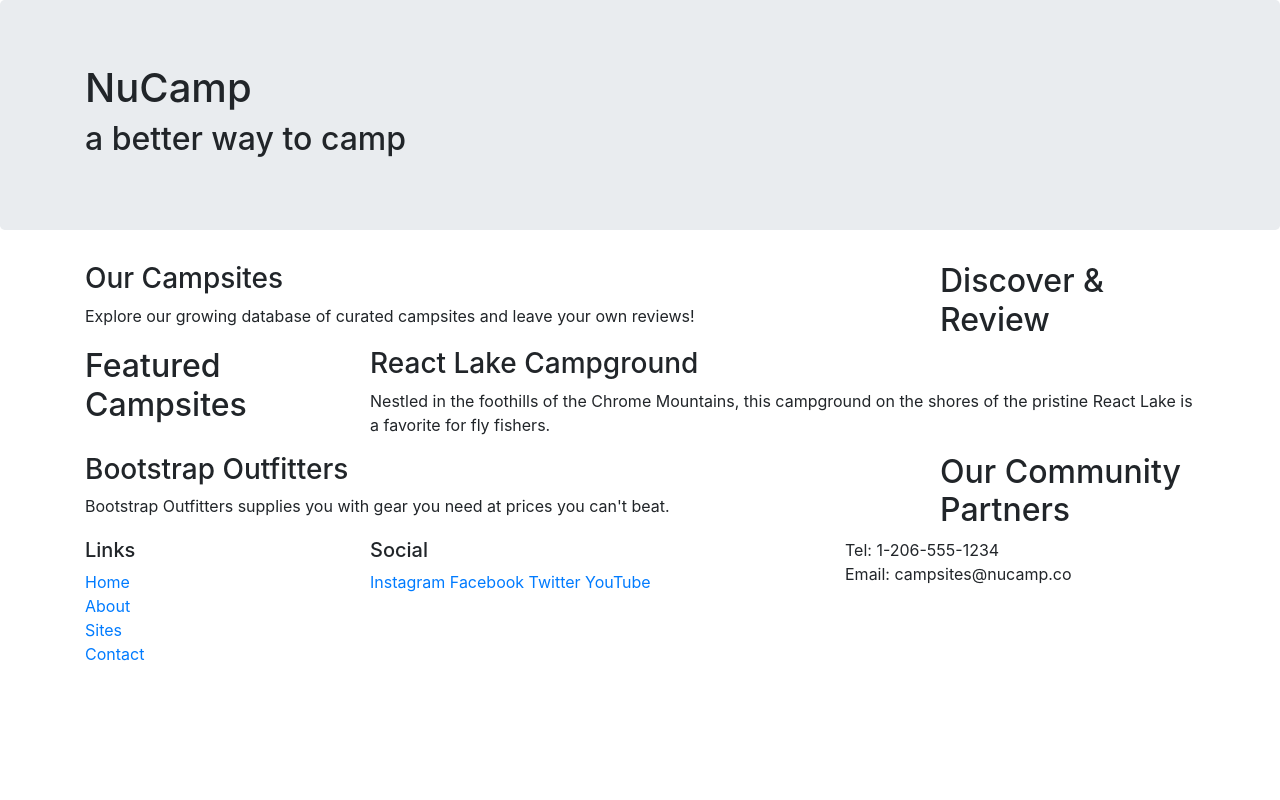
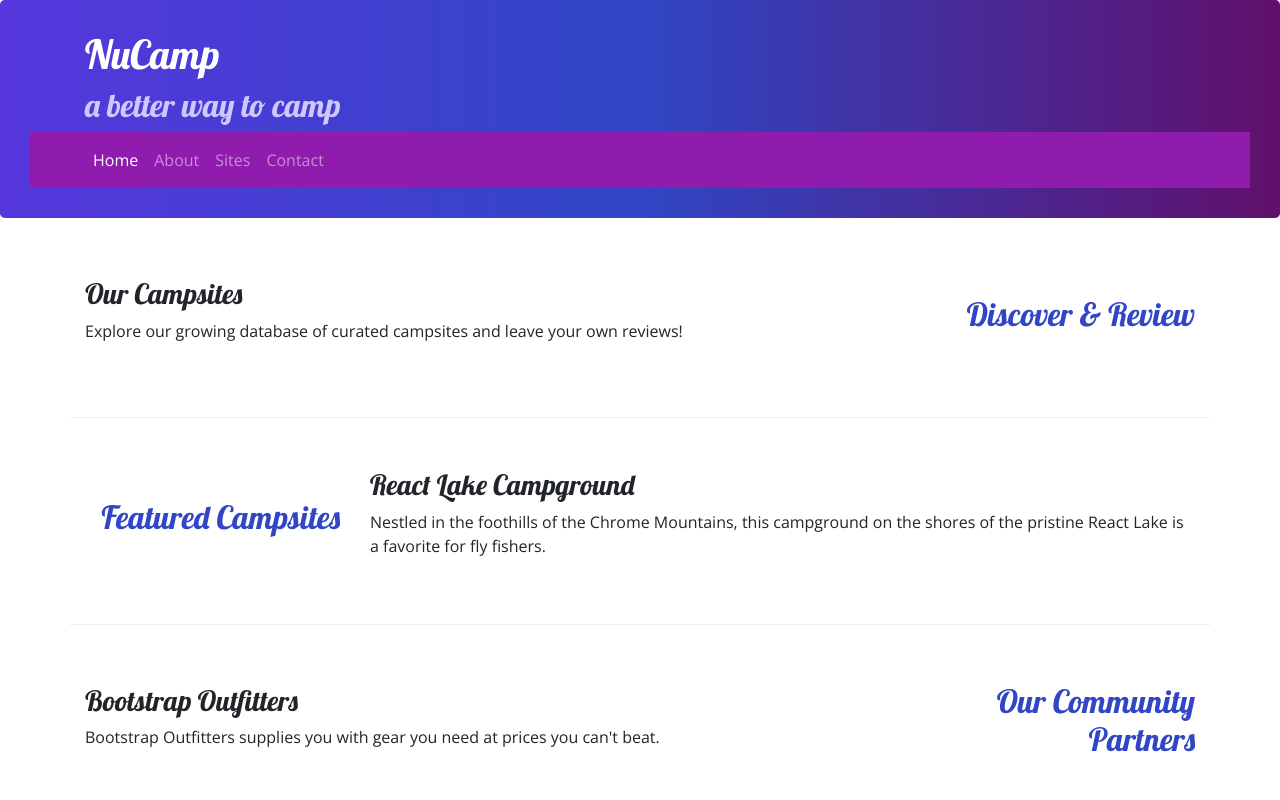
Before and after one commit to ashleyblemler/nucampsite, a website: page index.html in a window 1280 px wide. Shown: the top 800 px of the page. Drawn offline with nearby package versions, Linux system fonts and the light colour scheme.

Commit message:
Navbar and Breadcrumb

```diff
--- /dev/null
+++ b/CSS/styles.css
@@ -0,0 +1,32 @@
+body {
+  font-family: "Open Sans", sans-serif;
+}
+h1,
+h2,
+h3 {
+  font-family: "Lobster", cursive;
+}
+h2 {
+  color: #3046c5;
+}
+header h2 {
+  color: #cec8ff;
+}
+footer {
+  background-image: linear-gradient(#cec8ff, white);
+  padding: 20px 0;
+}
+.jumbotron {
+  margin: 0;
+  padding: 30px;
+  background-image: linear-gradient(to right, #5637dd, #3046c5, #60106b);
+  color: white;
+}
+.row-content {
+  padding: 50px 0;
+  border-bottom: 1px ridge;
+  min-height: 200px;
+}
+.navbar {
+  background-color: #901cad;
+}
--- a/index.html
+++ b/index.html
@@ -6,12 +6,16 @@
     <meta name="viewport" content="width=device-width, initial-scale=1" />
     <!-- Bootstrap CSS -->
     <link rel="stylesheet" href="node_modules/bootstrap/dist/css/bootstrap.min.css" />
+    <!--Additional CSS must be placed after Bootstrap CSS-->
+    <link rel="stylesheet" href="https://fonts.googleapis.com/css?family=Lobster|Open+Sans" />
+    <link rel="stylesheet" href="css/styles.css" />
+
     <title>NuCamp: A Better Way To Camp</title>
 </head>
 
 <body>
 
-    <header class="jumbotron">
+    <header class="jumbotron jumbtron-fluid">
         <div class="container">
             <div class="row">
                 <div class="col">
@@ -20,58 +24,76 @@
                 </div>
             </div>
         </div>
+
+        <nav class="navbar navbar-expand-sm navbar-dark sticky-top">
+            <div class="container">
+                <button class="navbar-toggler ml auto" type="button" data-toggle="collapse" data-target="#nucampNavbar">
+                    <span class="navbar-toggler-icon"></span>
+                </button>
+                <div class="collapse navbar-collapse" id="nucampNavbar">
+                    <ul class="navbar-nav">
+                        <li class="nav-item active"><a class="nav-link" href="#">Home</a></li>
+                        <li class="nav-item"><a class="nav-link" href="aboutus.html">About</a></li>
+                        <li class="nav-item"><a class="nav-link" href="#">Sites</a></li>
+                        <li class="nav-item"><a class="nav-link" href="#">Contact</a></li>
+                    </ul>
+                </div>
+            </div>
+        </nav>
     </header>
 
     <div class="container">
-        <div class="row">
+        <div class="row row-content align-items-center">
             <div class="col-sm-4 order-sm-last col-md-3">
-                <h2>Discover & Review</h2>
+                <h2 class="text-sm-right">Discover & Review</h2>
             </div>
             <div class="col">
                 <h3>Our Campsites</h3>
                 <p>Explore our growing database of curated campsites and leave your own reviews!</p>
             </div>
         </div>
-        <div class="row">
+        <div class="row row-content align-items-center">
             <div class="col-sm-4 col-md-3">
-                <h2>Featured Campsites</h2>
+                <h2 class="text-sm-right">Featured Campsites</h2>
             </div>
             <div class="col">
                 <h3>React Lake Campground</h3>
-                <p>Nestled in the foothills of the Chrome Mountains, this campground on the shores of the pristine React Lake is a favorite for fly fishers.</p>
+                <p class="d-none d-sm-block">Nestled in the foothills of the Chrome Mountains, this campground on the
+                    shores of the pristine React Lake is a favorite for fly fishers.</p>
             </div>
         </div>
 
-        <div class="row">
+        <div class="row row-content align-items-center">
             <div class="col-sm-4 order-sm-last col-md-3">
-                <h2>Our Community Partners</h2>
+                <h2 class="text-sm-right">Our Community Partners</h2>
             </div>
             <div class="col">
                 <h3>Bootstrap Outfitters</h3>
-                <p>Bootstrap Outfitters supplies you with gear you need at prices you can't beat.</p>
+                <p class="d-none d-sm-block">Bootstrap Outfitters supplies you with gear you need at prices you can't
+                    beat.</p>
             </div>
         </div>
     </div>
     <footer>
         <div class="container">
             <div class="row">
-                <div class="col-4 col-sm-2">
+                <div class="col-4 col-sm-2 offset-1">
                     <h5>Links</h5>
                     <ul class="list-unstyled">
                         <li><a href="#">Home</a></li>
-                        <li><a href="#">About</a></li>
+                        <li><a href="aboutus.html">About</a></li>
                         <li><a href="#">Sites</a></li>
                         <li><a href="#">Contact</a></li>
                     </ul>
                 </div>
-                <div class="col-6 col-sm-5 offset-1">
+                <div class="col-6 col-sm-5 text-center">
                     <h5>Social</h5>
                     <a href="http://instagram.com/">Instagram</a>
                     <a href="http://facebook.com/">Facebook</a>
                     <a href="http://twitter.com/">Twitter</a>
                     <a href="http://youtube.com/">YouTube</a>
                 </div>
-                <div class="col-sm-4">
+                <div class="col-sm-4 text-center">
                     Tel: 1-206-555-1234<br />
                     Email: campsites@nucamp.co
                 </div>
```
Also changed, not shown: aboutus.html (added, +140 -0 lines).
